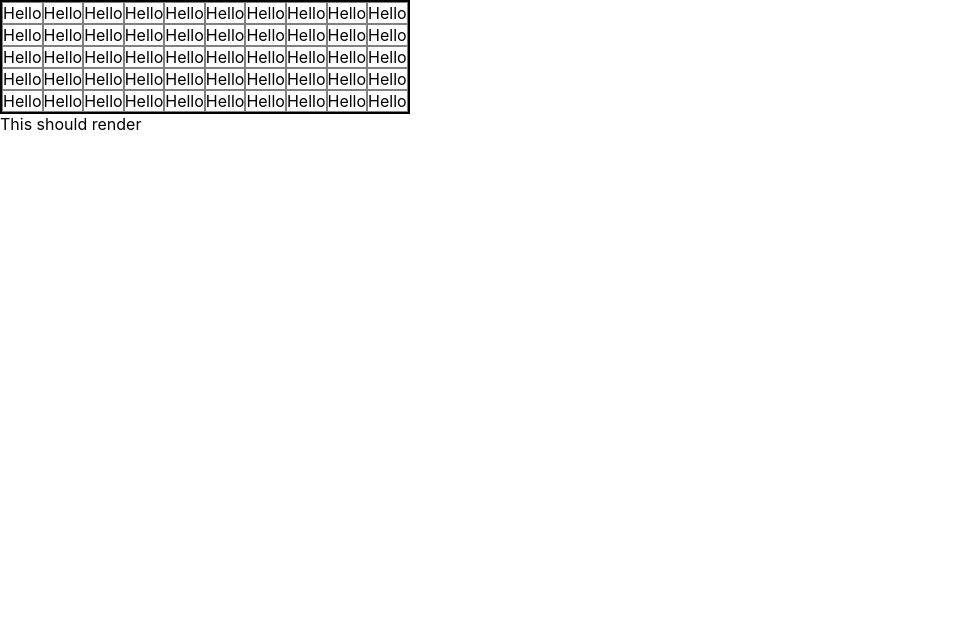
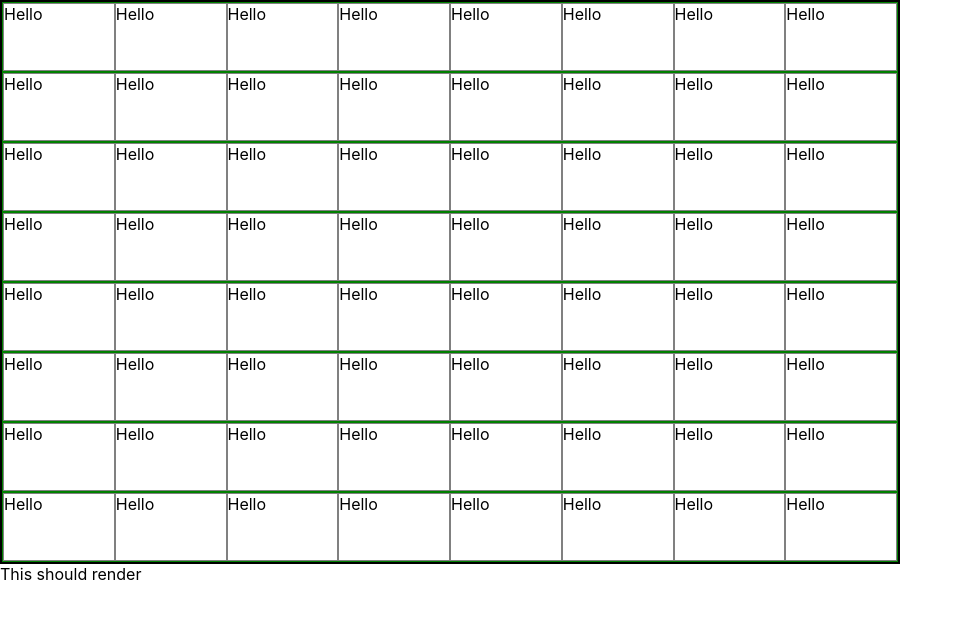
Before and after one commit to bharring52/react-toy, a React (Create React App) app: page / in a window 1280 px wide. Shown: the top 618 px of the page, without its empty margins (0-963 px from the left). Built offline with nearby package versions, Linux system fonts and the light colour scheme.

Commit message:
Implemented spacing via flex, not material-ui

```diff
--- a/src/App.css
+++ b/src/App.css
@@ -1,38 +1,4 @@
-.App {
-  text-align: center;
+.board {
+  width: 70vw;
+  height: 70vh;
 }
-
-.App-logo {
-  height: 40vmin;
-  pointer-events: none;
-}
-
-@media (prefers-reduced-motion: no-preference) {
-  .App-logo {
-    animation: App-logo-spin infinite 20s linear;
-  }
-}
-
-.App-header {
-  background-color: #282c34;
-  min-height: 100vh;
-  display: flex;
-  flex-direction: column;
-  align-items: center;
-  justify-content: center;
-  font-size: calc(10px + 2vmin);
-  color: white;
-}
-
-.App-link {
-  color: #61dafb;
-}
-
-@keyframes App-logo-spin {
-  from {
-    transform: rotate(0deg);
-  }
-  to {
-    transform: rotate(360deg);
-  }
-}
--- a/src/components/board/board.css
+++ b/src/components/board/board.css
@@ -1,13 +1,21 @@
 .board {
-    display: table;
     border: 2px solid black;
+
+    display: flex;
+    flex-direction: column;
 }
 
 .board .row {
-    display: table-row;
+    border: 1px solid green;
+
+    flex: 1;
+
+    display: flex;
+    flex-direction: row;
 }
 
 .board .row .space {
-    display: table-cell;
     border: 1px solid grey;
+
+    flex: 1;
 }
--- a/src/components/board/board.js
+++ b/src/components/board/board.js
@@ -1,18 +1,19 @@
 import React from 'react';
 import "./board.css";
 import { Space } from "./space/space.js";
+import Grid from '@material-ui/core/Grid';
 
 export class Board extends React.Component {
     constructor(props) {
         super(props);
 
-        this.rows = 5;
-        this.columns = 10;
+        this.rows = 8;
+        this.columns = 8;
     }
 
     populate() {
         this.spaces = Array(this.rows).fill(
-            Array(this.columns).fill({})
+            Array(this.columns).fill({someprop: 'someval'})
         );
     }
 
@@ -37,6 +38,8 @@ export class Board extends React.Component {
     }
 
     renderSpace(space, key){
-        return <Space space={space} key={key}>fallback</Space>
+        return (
+            <Space space={space} key={key}>fallback</Space>
+        );
     };
 }
--- a/src/components/board/space/space.js
+++ b/src/components/board/space/space.js
@@ -2,6 +2,7 @@ import React from 'react';
 
 export class Space extends React.Component {
     render () {
+        console.log(this.props.space);
         return (
             <div className="space">Hello</div>
         );
```
